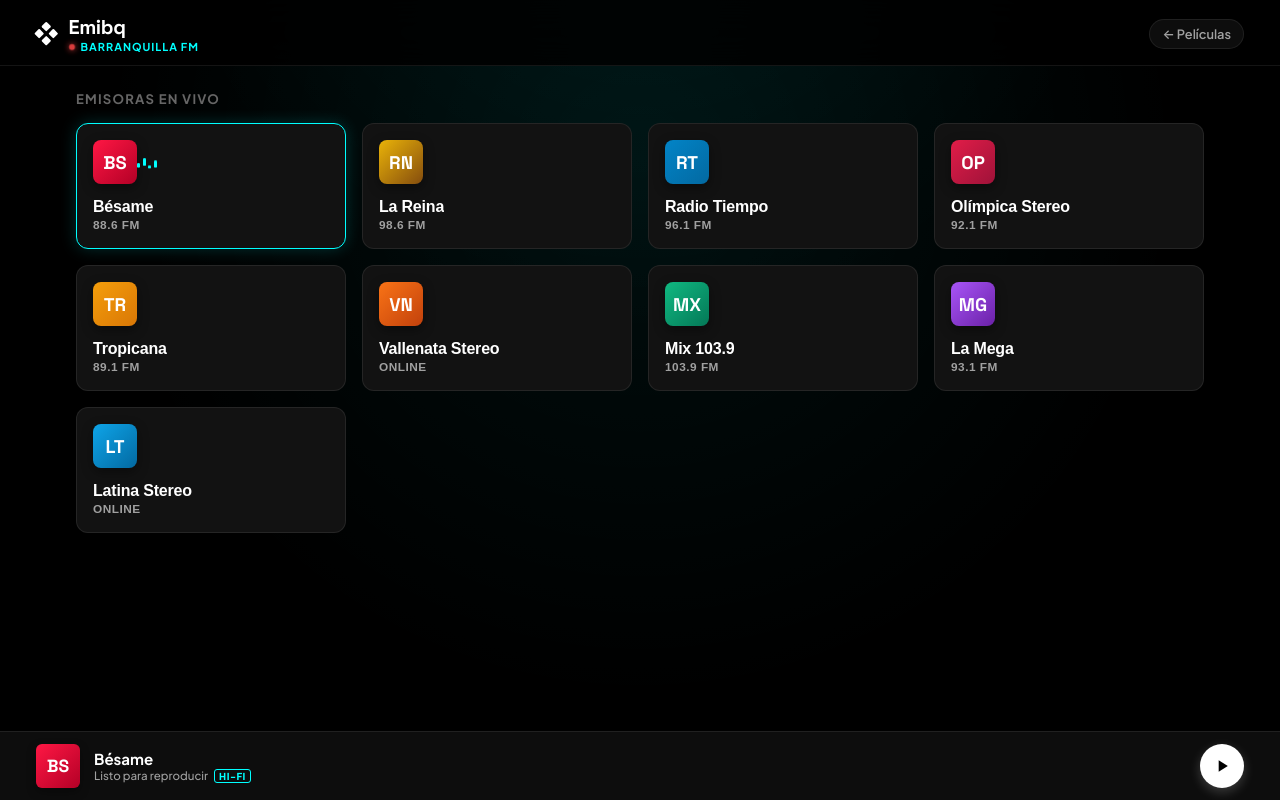
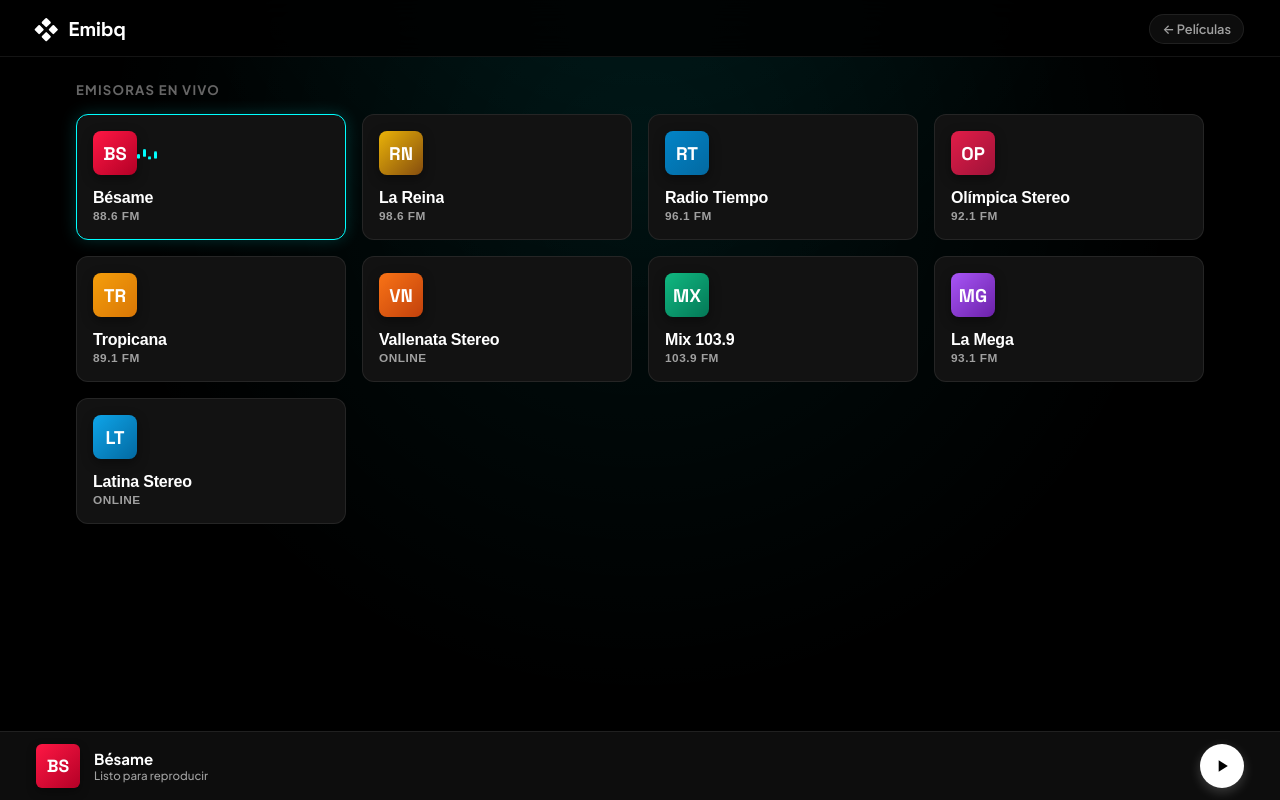
Before and after one commit to cam1lguott/edunv, a plain HTML site: page emisoras.html in a window 1280 px wide. Drawn offline with Linux system fonts and the light colour scheme; no server answers.

Commit message:
Update emisoras.html

```diff
--- a/emisoras.html
+++ b/emisoras.html
@@ -560,7 +560,6 @@
       </div>
       <div>
         <div class="brand-title">Emibq</div>
-        <div class="brand-sub"><span class="live-dot"></span> Barranquilla FM</div>
       </div>
     </div>
     <a class="header-link" href="index.html">&larr; Películas</a>
@@ -582,7 +581,6 @@
         <span class="bar-title" id="barTitle">Selecciona una emisora</span>
         <span class="bar-status">
           <span id="barStatus">Listo para reproducir</span>
-          <span class="bar-quality-badge">HI-FI</span>
         </span>
       </div>
     </div>
```
